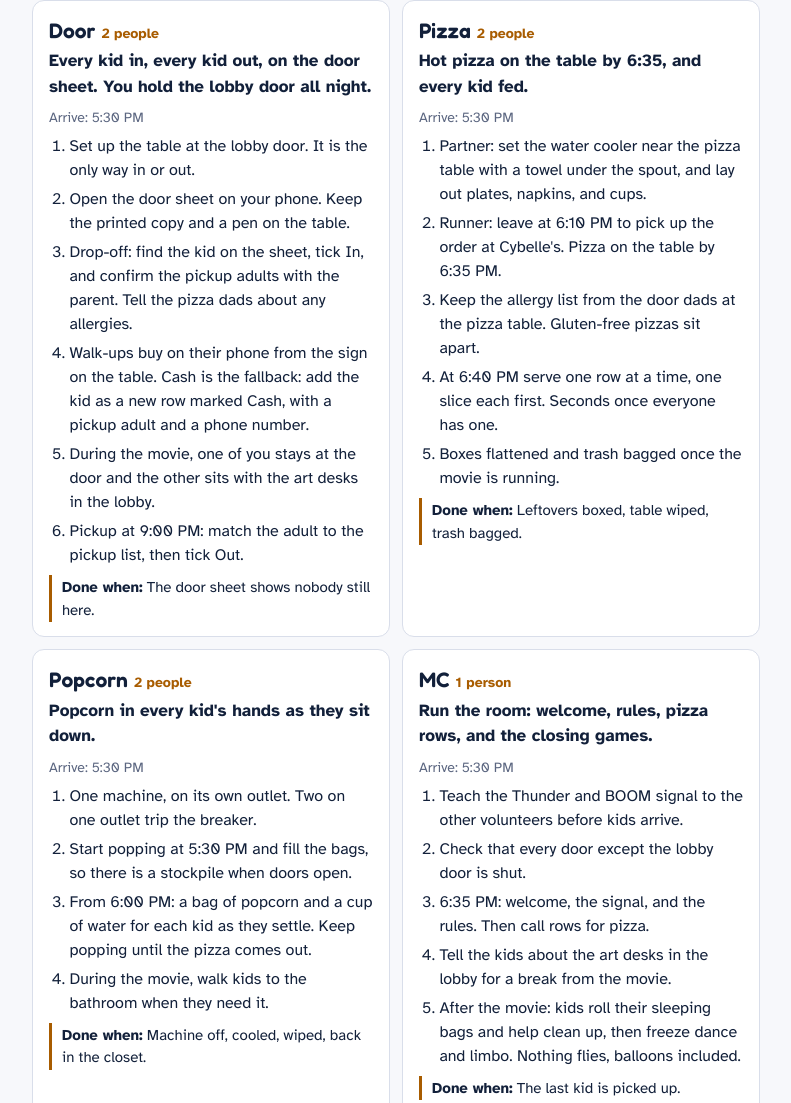
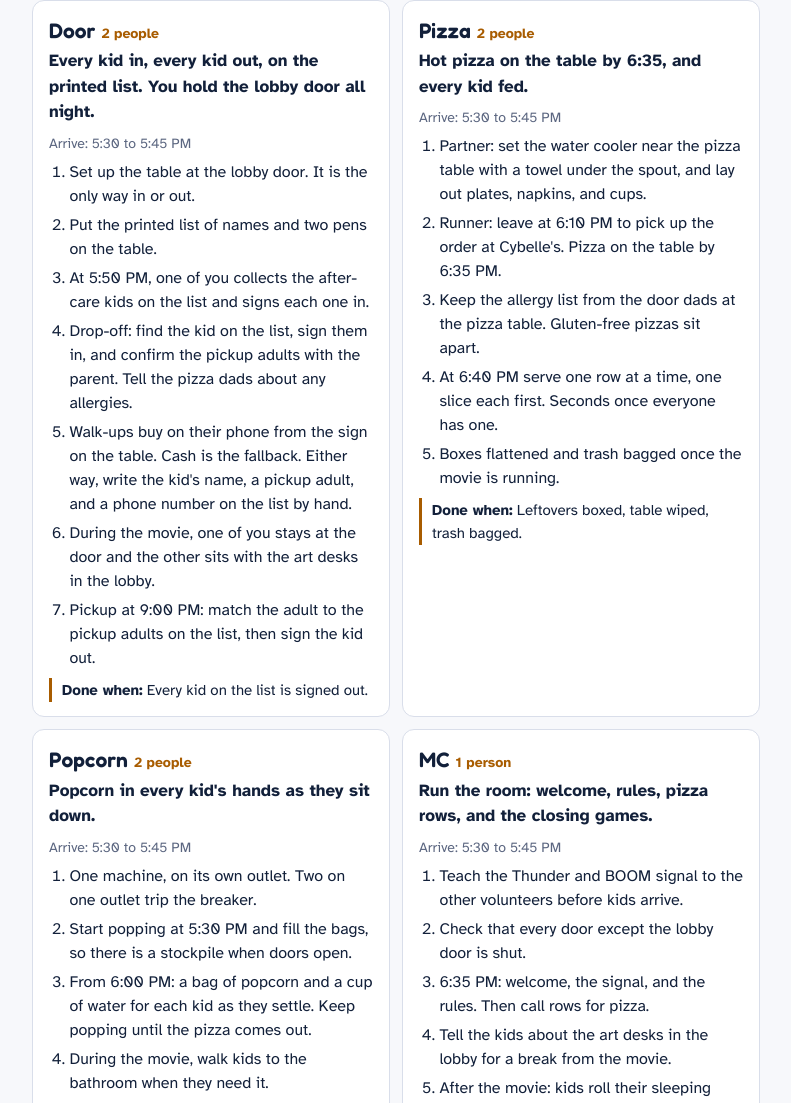
Before and after one commit to justdansmith/thunderdads, a plain HTML site: page volunteers.html in a window 1280 px wide. Shown: the part 311-1414 px from the top of the page, without its empty margins (244-1035 px from the left). Drawn offline with Linux system fonts and the light colour scheme.

Commit message:
KNO: paper sign-in at the door, after-care handoff at 5:50, volunteers arrive 5:30 to 5:45, MC checklist trimmed

```diff
--- a/volunteers.html
+++ b/volunteers.html
@@ -32,19 +32,19 @@ footer{color:var(--muted);font-size:14px;padding:18px 0 40px}
 <h2>The jobs</h2>
 <div class="roles">
 <article class="role" id="checkin"><h3>Door<small>2 people</small></h3>
-<p class="job">Every kid in, every kid out, on the door sheet. You hold the lobby door all night.</p><p class="arr">Arrive: 5:30 PM</p>
-<ol><li>Set up the table at the lobby door. It is the only way in or out.</li><li>Open the door sheet on your phone. Keep the printed copy and a pen on the table.</li><li>Drop-off: find the kid on the sheet, tick In, and confirm the pickup adults with the parent. Tell the pizza dads about any allergies.</li><li>Walk-ups buy on their phone from the sign on the table. Cash is the fallback: add the kid as a new row marked Cash, with a pickup adult and a phone number.</li><li>During the movie, one of you stays at the door and the other sits with the art desks in the lobby.</li><li>Pickup at 9:00 PM: match the adult to the pickup list, then tick Out.</li></ol>
-<p class="done"><b>Done when:</b> The door sheet shows nobody still here.</p></article>
+<p class="job">Every kid in, every kid out, on the printed list. You hold the lobby door all night.</p><p class="arr">Arrive: 5:30 to 5:45 PM</p>
+<ol><li>Set up the table at the lobby door. It is the only way in or out.</li><li>Put the printed list of names and two pens on the table.</li><li>At 5:50 PM, one of you collects the after-care kids on the list and signs each one in.</li><li>Drop-off: find the kid on the list, sign them in, and confirm the pickup adults with the parent. Tell the pizza dads about any allergies.</li><li>Walk-ups buy on their phone from the sign on the table. Cash is the fallback. Either way, write the kid's name, a pickup adult, and a phone number on the list by hand.</li><li>During the movie, one of you stays at the door and the other sits with the art desks in the lobby.</li><li>Pickup at 9:00 PM: match the adult to the pickup adults on the list, then sign the kid out.</li></ol>
+<p class="done"><b>Done when:</b> Every kid on the list is signed out.</p></article>
 <article class="role" id="pizza"><h3>Pizza<small>2 people</small></h3>
-<p class="job">Hot pizza on the table by 6:35, and every kid fed.</p><p class="arr">Arrive: 5:30 PM</p>
+<p class="job">Hot pizza on the table by 6:35, and every kid fed.</p><p class="arr">Arrive: 5:30 to 5:45 PM</p>
 <ol><li>Partner: set the water cooler near the pizza table with a towel under the spout, and lay out plates, napkins, and cups.</li><li>Runner: leave at 6:10 PM to pick up the order at Cybelle's. Pizza on the table by 6:35 PM.</li><li>Keep the allergy list from the door dads at the pizza table. Gluten-free pizzas sit apart.</li><li>At 6:40 PM serve one row at a time, one slice each first. Seconds once everyone has one.</li><li>Boxes flattened and trash bagged once the movie is running.</li></ol>
 <p class="done"><b>Done when:</b> Leftovers boxed, table wiped, trash bagged.</p></article>
 <article class="role" id="popcorn"><h3>Popcorn<small>2 people</small></h3>
-<p class="job">Popcorn in every kid's hands as they sit down.</p><p class="arr">Arrive: 5:30 PM</p>
+<p class="job">Popcorn in every kid's hands as they sit down.</p><p class="arr">Arrive: 5:30 to 5:45 PM</p>
 <ol><li>One machine, on its own outlet. Two on one outlet trip the breaker.</li><li>Start popping at 5:30 PM and fill the bags, so there is a stockpile when doors open.</li><li>From 6:00 PM: a bag of popcorn and a cup of water for each kid as they settle. Keep popping until the pizza comes out.</li><li>During the movie, walk kids to the bathroom when they need it.</li></ol>
 <p class="done"><b>Done when:</b> Machine off, cooled, wiped, back in the closet.</p></article>
 <article class="role" id="mc"><h3>MC<small>1 person</small></h3>
-<p class="job">Run the room: welcome, rules, pizza rows, and the closing games.</p><p class="arr">Arrive: 5:30 PM</p>
+<p class="job">Run the room: welcome, rules, pizza rows, and the closing games.</p><p class="arr">Arrive: 5:30 to 5:45 PM</p>
 <ol><li>Teach the Thunder and BOOM signal to the other volunteers before kids arrive.</li><li>Check that every door except the lobby door is shut.</li><li>6:35 PM: welcome, the signal, and the rules. Then call rows for pizza.</li><li>Tell the kids about the art desks in the lobby for a break from the movie.</li><li>After the movie: kids roll their sleeping bags and help clean up, then freeze dance and limbo. Nothing flies, balloons included.</li></ol>
 <p class="done"><b>Done when:</b> The last kid is picked up.</p></article>
 <article class="role" id="tech"><h3>Tech<small>1 person</small></h3>
@@ -57,7 +57,7 @@ footer{color:var(--muted);font-size:14px;padding:18px 0 40px}
 <p class="done"><b>Done when:</b> Room swept, closet packed, lights off.</p></article>
 </div>
 <h2>Run of the night</h2>
-<table class="run"><tr><td>5:15 PM</td><td>Tech dad in. Screen, projector, sound, and mic tested.</td></tr><tr><td>5:30 PM</td><td>All dads in. Popcorn machine on. Table at the lobby door, art desks in the lobby, pizza table, water cooler. Sleeping bag rows facing the screen with an aisle down the middle. Other doors shut.</td></tr><tr><td>5:55 PM</td><td>Start popping popcorn. Cartoon shorts playing.</td></tr><tr><td>6:00 PM</td><td>Doors open. Sign-in at the lobby door. Popcorn and water as kids settle.</td></tr><tr><td>6:35 PM</td><td>MC welcome, signal, and rules.</td></tr><tr><td>6:40 PM</td><td>Pizza, one row at a time.</td></tr><tr><td>6:50 PM</td><td>Lights down, movie, announced by the MC on the night. Art desks open in the lobby.</td></tr><tr><td>8:15 PM</td><td>Close-out dad arrives.</td></tr><tr><td>8:30 PM</td><td>Movie ends. Kids help clean up, then freeze dance and limbo.</td></tr><tr><td>9:00 PM</td><td>Pickup at the lobby door. Every kid ticked out on the door sheet.</td></tr></table>
+<table class="run"><tr><td>5:15 PM</td><td>Tech dad in. Screen, projector, sound, and mic tested.</td></tr><tr><td>5:30 PM</td><td>All volunteers arrive between 5:30 and 5:45. Popcorn machine on. Table at the lobby door, art desks in the lobby, pizza table, water cooler. Sleeping bag rows facing the screen with an aisle down the middle. Other doors shut.</td></tr><tr><td>5:50 PM</td><td>After-care handoff. A door dad collects the after-care kids on the list and signs each one in.</td></tr><tr><td>5:55 PM</td><td>Start popping popcorn. Cartoon shorts playing.</td></tr><tr><td>6:00 PM</td><td>Doors open. Sign-in at the lobby door. Popcorn and water as kids settle.</td></tr><tr><td>6:35 PM</td><td>MC welcome, signal, and rules.</td></tr><tr><td>6:40 PM</td><td>Pizza, one row at a time.</td></tr><tr><td>6:50 PM</td><td>Lights down, movie, announced by the MC on the night. Art desks open in the lobby.</td></tr><tr><td>8:15 PM</td><td>Close-out dad arrives.</td></tr><tr><td>8:30 PM</td><td>Movie ends. Kids help clean up, then freeze dance and limbo.</td></tr><tr><td>9:00 PM</td><td>Pickup at the lobby door. Every kid signed out on the printed list.</td></tr></table>
 <h2>Everyone</h2>
 <ul class="all">
 <li>Be registered as an OUSD volunteer before the night.</li>
```
Also changed, not shown: mc.html (+1 -1 lines).
